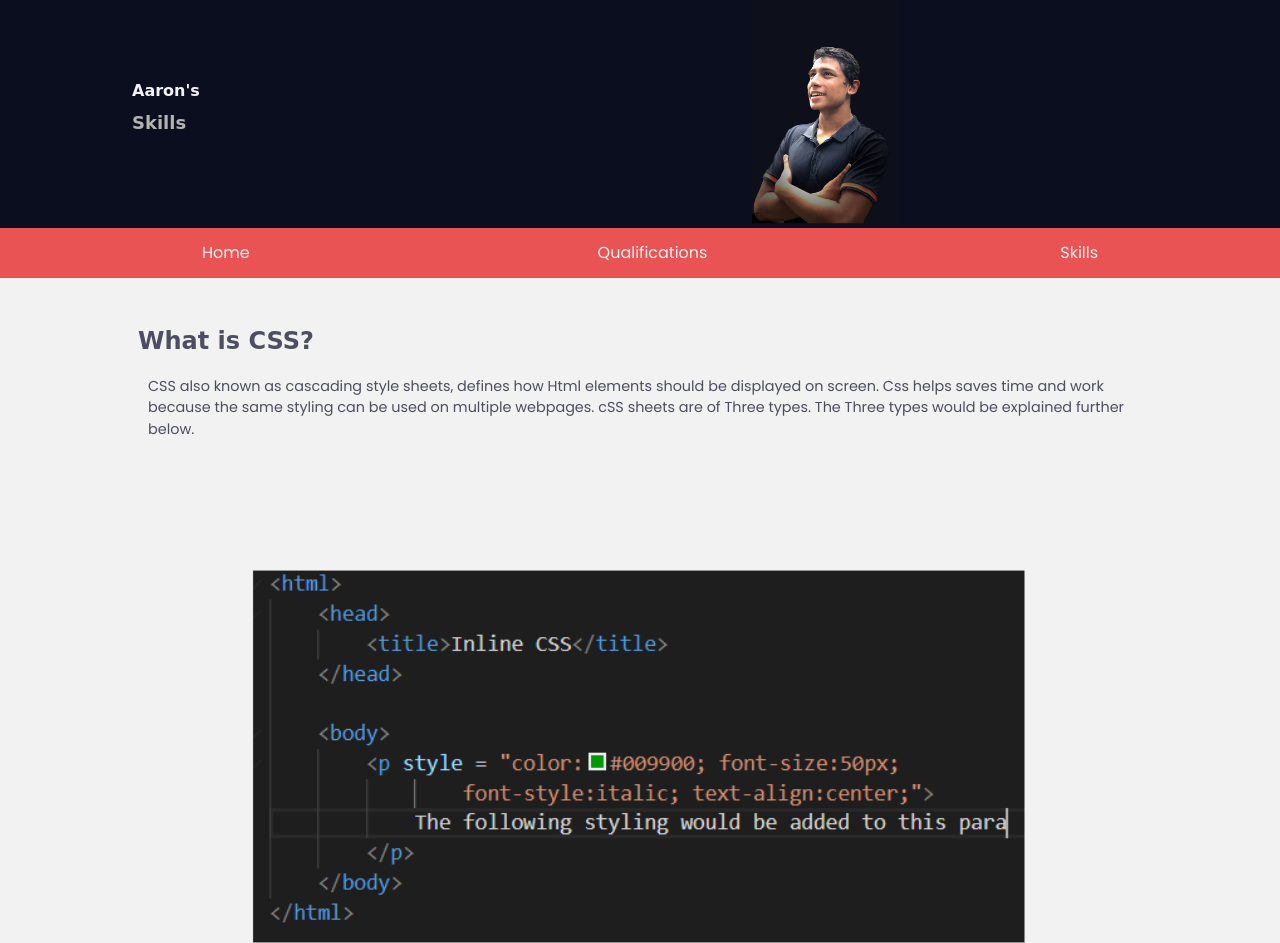
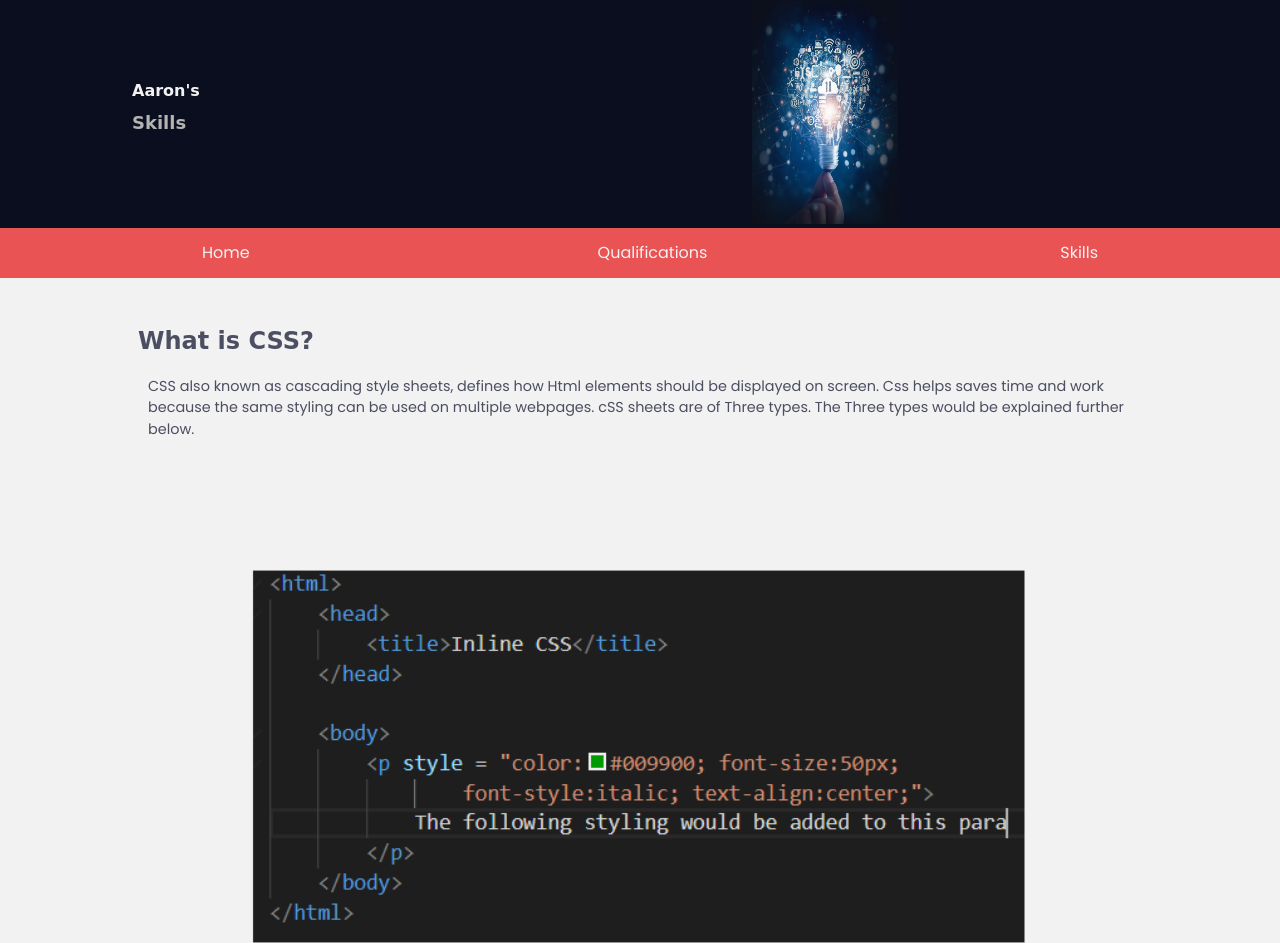
Before and after one commit to Aaron-Gunawardena/Aaron-Gunawardena.github.io, a plain HTML site: page skills.html in a window 1280 px wide. Shown: the top 943 px of the page. Drawn offline with Linux system fonts and the light colour scheme; a web font is replaced by a local one.

Commit message:
Update skills.html

```diff
--- a/skills.html
+++ b/skills.html
@@ -21,7 +21,7 @@
         <h1>Skills</h1>
       </section>
       <section class="Introduction">
-        <img class="mainImg" src="images/Aaron.jpg" alt="main" />
+        <img class="mainImg" src="images/Skills.jpg" alt="main" />
       </section>
     </div>
     <nav class="mainNav">
```
